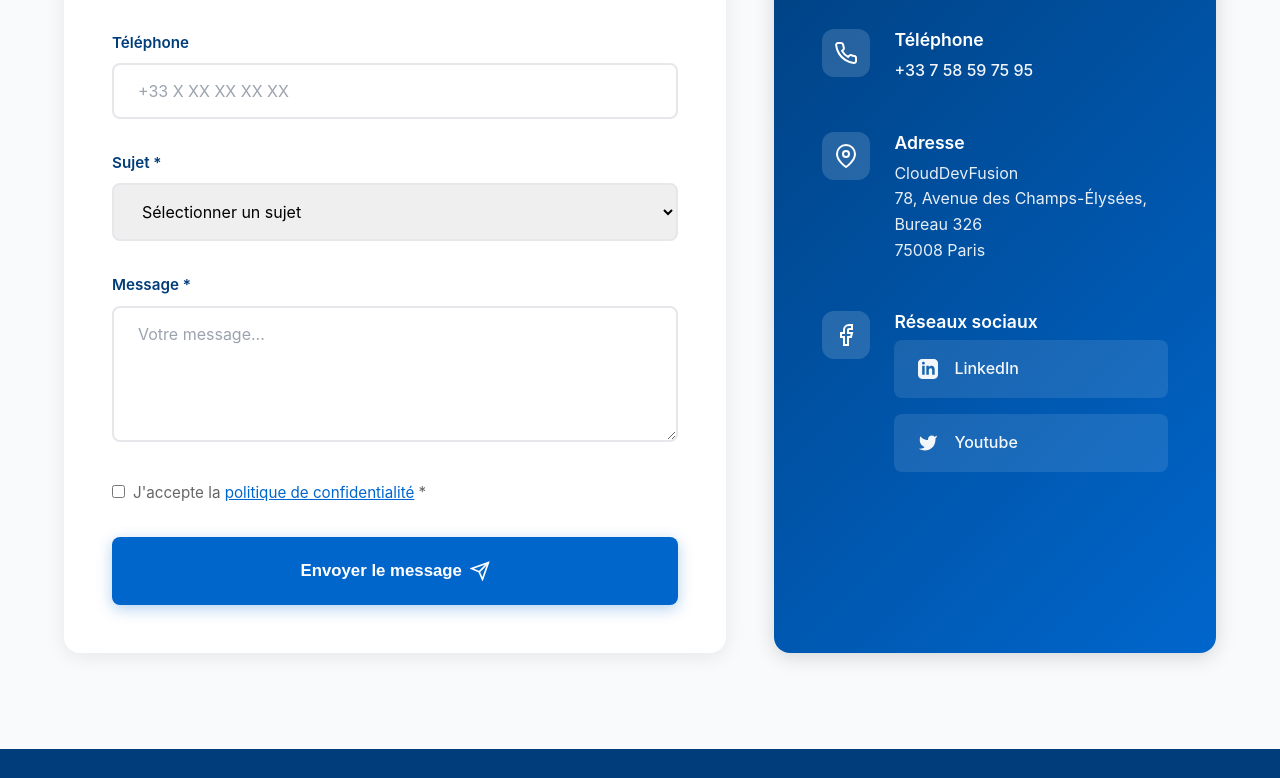
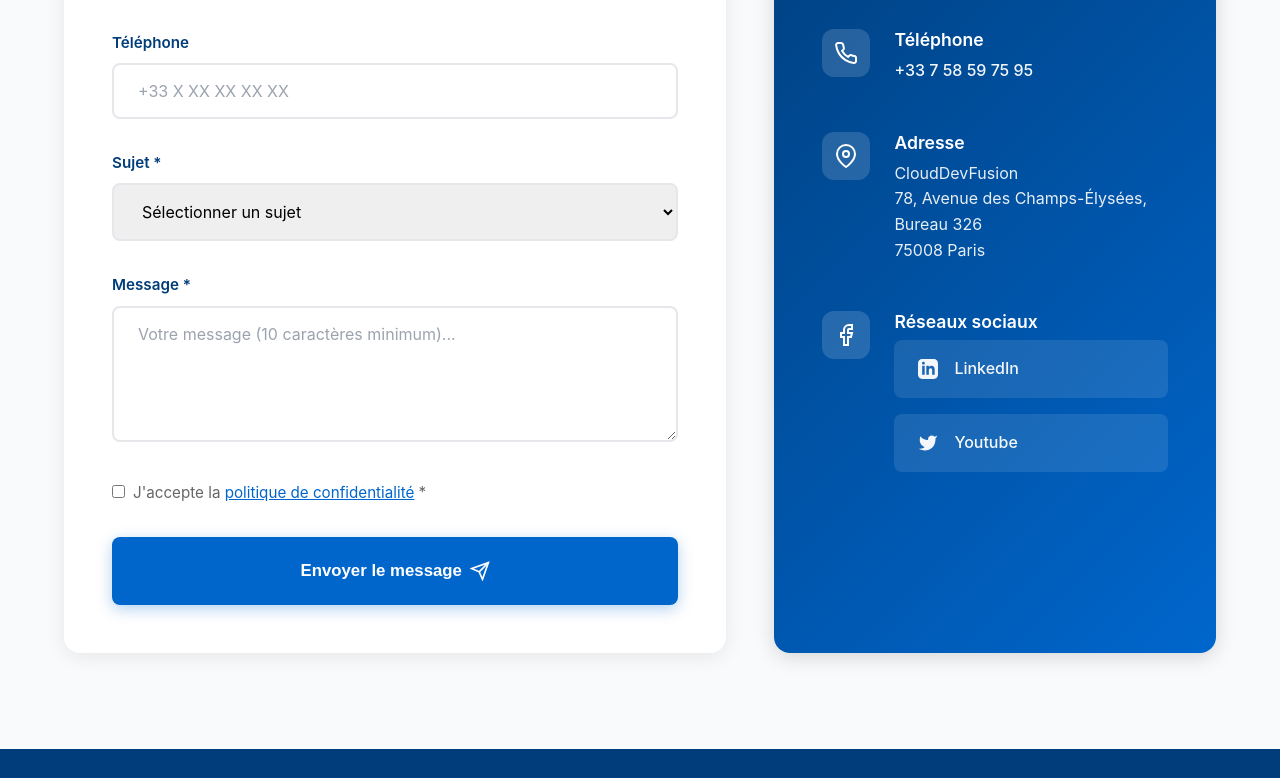
Before and after one commit to mikou-mouad/clouddevfusion-academy, an Angular app in the folder frontend/: page /contact in a window 1280 px wide. Shown: the part 786-1564 px from the top of the page. Built offline with nearby package versions, Linux system fonts and the light colour scheme.

Commit message:
replace message placeholder to show the 10char limit

```diff
--- a/frontend/src/app/features/contact/contact.component.html
+++ b/frontend/src/app/features/contact/contact.component.html
@@ -86,7 +86,7 @@
                 </div>
                 <div class="form-group">
                   <label>Message *</label>
-                  <textarea [(ngModel)]="formData.message" name="message" rows="5" required placeholder="Votre message..."></textarea>
+                  <textarea [(ngModel)]="formData.message" name="message" rows="5" required placeholder="Votre message (10 caractères minimum)..."></textarea>
                 </div>
                 <div class="form-group">
                   <label class="checkbox-label">
```
